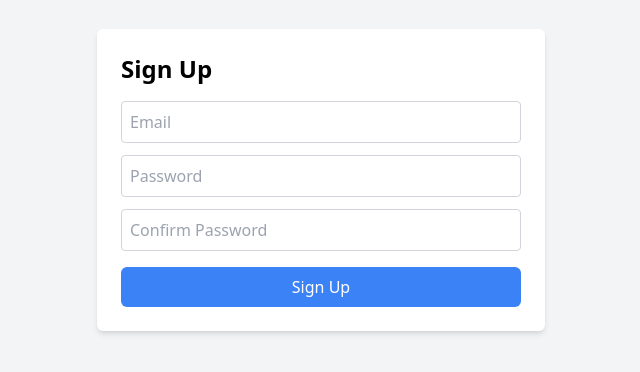
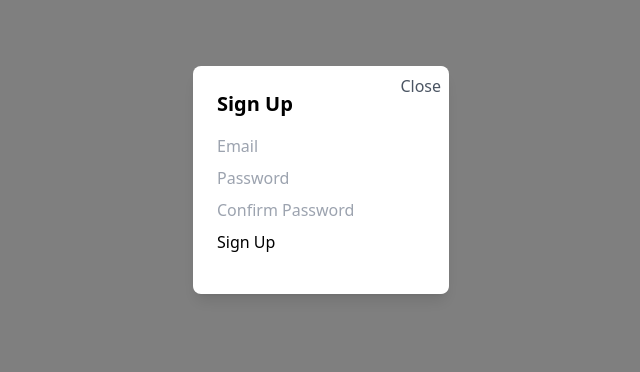
Before and after one commit to Predator19998/hotel-booking, a React (Create React App) app: page /signup in a window 1280 px wide. Shown: the part 220-592 px from the top of the page, without its empty margins (319-959 px from the left). Built offline with nearby package versions, Linux system fonts and the light colour scheme.

Commit message:
Added modals and image for Hotel and Rooms Page

```diff
--- a/src/components/LandingPage.js
+++ b/src/components/LandingPage.js
@@ -1,12 +1,15 @@
 import React from 'react';
 import { useNavigate } from 'react-router-dom';
+import { useState } from 'react';
+import LoginPage from './LoginPage';
 
 const LandingPage = () => {
   const navigate = useNavigate();
+  const [showLogin, setShowLogin] = useState(false);
 
   const handleGetStarted = () => {
-    // Navigate to the Login Page
-    navigate('/login');
+    // Show the login modal
+    setShowLogin(true);
   };
 
   return (
@@ -27,6 +30,8 @@ const LandingPage = () => {
         >
           Get Started
         </button>
+      {/* Show the login modal if it's toggled */}
+      {showLogin && <LoginPage onClose={() => setShowLogin(false)} />}
       </div>
     </div>
   );
--- a/src/components/LoginPage.js
+++ b/src/components/LoginPage.js
@@ -1,68 +1,64 @@
-import React, { useState } from "react";
-import { useNavigate } from "react-router-dom";
-//import './LoginPage.css';
+import React, { useState } from 'react';
+import { useNavigate } from 'react-router-dom';
+import SignupPage from './SignupPage';
 
-const LoginPage = () => {
+const LoginPage = ({ onClose }) => {
   const navigate = useNavigate();
-  const [email, setEmail] = useState("");
-  const [password, setPassword] = useState("");
-  const [error, setError] = useState("");
+  const [email, setEmail] = useState('');
+  const [password, setPassword] = useState('');
+  const [error, setError] = useState('');
 
-  const handleSignIn = async () => {
-    try {
-      const response = await fetch("http://localhost:8080/login", {
-        method: "POST",
-        headers: {
-          "Content-Type": "application/json"
-        },
-        body: JSON.stringify({ email, password })
-      });
+  const [showSignup, setShowSignup] = useState(false);
 
-      if (response.status === 200) {
-        navigate("/hotels");
-      } else {
-        const errorData = await response.json();
-        setError(errorData.error);
-      }
-    } catch (error) {
-      console.error("Login error:", error);
-    }
+  const handleSignIn = () => {
+    // Perform your authentication logic here
+    // If successful, navigate to the hotel booking page
+    navigate('/hotels');
+  };
+
+  const handleGetStarted = () => {
+    // Show the login modal
+    setShowSignup(true);
   };
 
   return (
-    <div className="min-h-screen flex items-center justify-center bg-gray-100">
-      <div className="bg-white shadow-md p-6 rounded-md max-w-md w-full">
-        <h2 className="text-2xl font-semibold mb-4">Sign In</h2>
-        {error && <p className="text-red-500 mb-4">{error}</p>}
+    <div className="login-modal fixed inset-0 flex justify-center items-center bg-opacity-75 bg-black">
+      <div className="login-container bg-white rounded-lg shadow-lg w-64 p-6 relative">
+        <button
+          className="absolute top-0 right-0 mt-2 mr-2 text-gray-600 hover:text-gray-800"
+          onClick={onClose}
+        >
+          Close
+        </button>
+        <h2 className="text-xl font-semibold mb-4">Login</h2>
+        {error && <p className="error-message mb-4">{error}</p>}
+        <div className="mb-2">
           <input
             type="email"
             placeholder="Email"
             value={email}
             onChange={(e) => setEmail(e.target.value)}
-          className="w-full p-2 border border-gray-300 rounded mb-3 focus:outline-none focus:ring focus:border-blue-500"
+            className="input"
           />
+        </div>
+        <div className="mb-2">
           <input
             type="password"
             placeholder="Password"
             value={password}
             onChange={(e) => setPassword(e.target.value)}
-          className="w-full p-2 border border-gray-300 rounded mb-4 focus:outline-none focus:ring focus:border-blue-500"
+            className="input"
           />
-        <button
-          onClick={handleSignIn}
-          className="w-full bg-blue-500 text-white py-2 rounded-md hover:bg-blue-600 focus:outline-none focus:ring focus:border-blue-300"
-        >
+        </div>
+        <div className="mb-4">
+          <button onClick={handleSignIn} className="bg-blue-500 text-white px-1 py-0.5 rounded-md text-md font-semibold shadow-md hover:bg-blue-600 focus:outline-none focus:ring focus:ring-blue-300">
             Sign In
           </button>
-        <p className="mt-4">
-          Don't have an account?{' '}
-          <a
-            href="/signup"
-            className="text-blue-500 hover:underline focus:outline-none focus:ring focus:border-blue-300"
-          >
-            Sign Up
-          </a>
+        </div>
+        <p className="text-sm text-grey-600">
+          Don't have an account? <p className="text-sm text-blue-600" onClick={handleGetStarted}>Sign Up</p>
         </p>
+        {showSignup && <SignupPage onClose={() => setShowSignup(false)} />}
       </div>
     </div>
   );
--- a/src/components/RoomsPage.js
+++ b/src/components/RoomsPage.js
@@ -25,8 +25,10 @@ const RoomsPage = () => {
   };
 
   return (
-    <div className="min-h-screen bg-gray-100 p-8">
-      <h2 className="text-2xl font-semibold mb-4">Available Rooms</h2>
+    <div className="bg-scroll bg-cover bg-center h-screen overflow-auto justify-center"
+    style={{ backgroundImage: 'url("/img/beach.jpg")' }} // Replace with the actual image URL
+    >
+      <h2 className="text-2xl font-semibold mb-4 text-white">Available Rooms</h2>
       <div className="grid grid-cols-1 md:grid-cols-2 lg:grid-cols-3 gap-6">
         {rooms.map((room) => (
           <div
@@ -51,7 +53,7 @@ const RoomsPage = () => {
         ))}
       </div>
       {selectedRoom && (
-        <div className="mt-8 bg-white shadow-md p-6 rounded-md">
+        <div className="mt-8 w-64 bg-white shadow-md p-6 rounded-md">
           <h3 className="text-lg font-semibold mb-2">Selected Room:</h3>
           <p>Name: {rooms.find((room) => room.id === selectedRoom).name}</p>
           <p>Type: {rooms.find((room) => room.id === selectedRoom).type}</p>
--- a/src/components/SignupPage.js
+++ b/src/components/SignupPage.js
@@ -1,7 +1,7 @@
 import React, { useState } from 'react';
 import { useNavigate } from 'react-router-dom';
 
-const SignupPage = () => {
+const SignupPage = ({ onClose }) => {
   const navigate = useNavigate();
   const [email, setEmail] = useState('');
   const [password, setPassword] = useState('');
@@ -15,57 +15,57 @@ const SignupPage = () => {
     }
 
     try {
-      const response = await fetch('http://localhost:8080/signup', {
-        method: 'POST',
-        headers: {
-          'Content-Type': 'application/json',
-        },
-        body: JSON.stringify({ email, password }),
-      });
-
-      if (response.status === 200) {
+      // Perform API request to create a new user
+      // If successful, navigate to the login page
       navigate('/login');
-      } else {
-        const errorData = await response.json();
-        setError(errorData.error);
-      }
     } catch (error) {
       console.error('Signup error:', error);
     }
   };
 
   return (
-    <div className="min-h-screen flex items-center justify-center bg-gray-100">
-      <div className="bg-white shadow-md p-6 rounded-md max-w-md w-full">
-        <h2 className="text-2xl font-semibold mb-4">Sign Up</h2>
-        {error && <p className="text-red-500 mb-4">{error}</p>}
+    <div className="signup-modal fixed inset-0 flex justify-center items-center bg-opacity-50 bg-black">
+      <div className="signup-container bg-white rounded-lg shadow-lg w-64 p-6 relative">
+        <button
+          className="absolute top-0 right-0 mt-2 mr-2 text-gray-600 hover:text-gray-800"
+          onClick={onClose}
+        >
+          Close
+        </button>
+        <h2 className="text-xl font-semibold mb-4">Sign Up</h2>
+        {error && <p className="error-message mb-4">{error}</p>}
+        <div className="mb-2">
           <input
             type="email"
             placeholder="Email"
             value={email}
             onChange={(e) => setEmail(e.target.value)}
-          className="w-full p-2 border border-gray-300 rounded mb-3 focus:outline-none focus:ring focus:border-blue-500"
+            className="input"
           />
+        </div>
+        <div className="mb-2">
           <input
             type="password"
             placeholder="Password"
             value={password}
             onChange={(e) => setPassword(e.target.value)}
-          className="w-full p-2 border border-gray-300 rounded mb-3 focus:outline-none focus:ring focus:border-blue-500"
+            className="input"
           />
+        </div>
+        <div className="mb-2">
           <input
             type="password"
             placeholder="Confirm Password"
             value={confirmPassword}
             onChange={(e) => setConfirmPassword(e.target.value)}
-          className="w-full p-2 border border-gray-300 rounded mb-4 focus:outline-none focus:ring focus:border-blue-500"
+            className="input"
           />
-        <button
-          onClick={handleSignUp}
-          className="w-full bg-blue-500 text-white py-2 rounded-md hover:bg-blue-600 focus:outline-none focus:ring focus:border-blue-300"
-        >
+        </div>
+        <div className="mb-4">
+          <button onClick={handleSignUp} className="cta-button">
             Sign Up
           </button>
+        </div>
       </div>
     </div>
   );
```
Lines whose indentation alone changed are shown as unchanged.
